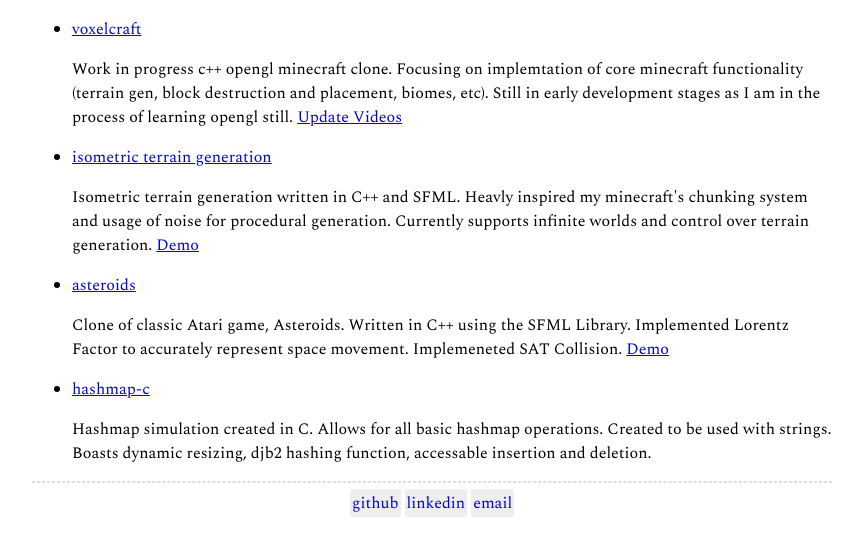
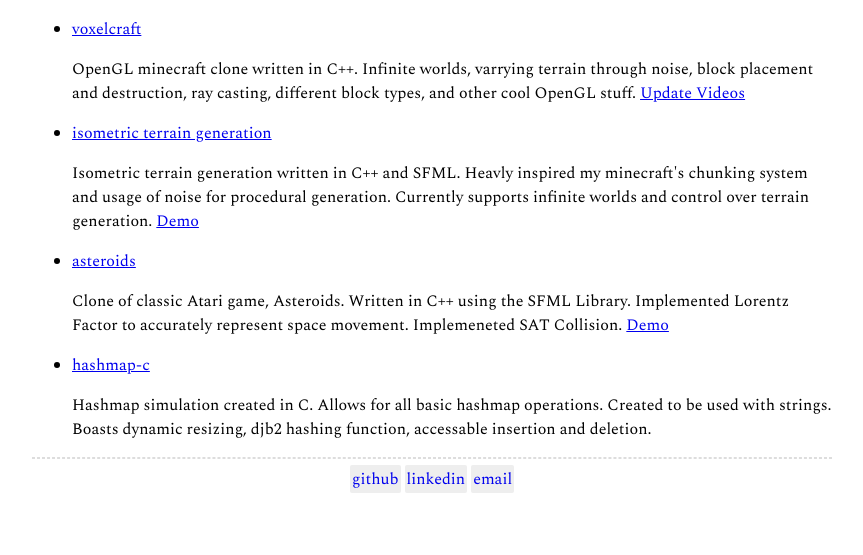
Before and after one commit to 1stub/anthonyarnold.xyz, a plain HTML site: page projects/projects.html in a window 1280 px wide. Shown: the part 133-688 px from the top of the page, without its empty margins (208-1071 px from the left). Drawn offline with nearby package versions, Linux system fonts and the light colour scheme.

Commit message:
voxcelcraft update

```diff
--- a/projects/projects.html
+++ b/projects/projects.html
@@ -21,7 +21,8 @@
     <h2>Projects</h2>
       <ul>
         <li><a href = "https://github.com/1stub/voxelcraft">voxelcraft</a>
-          <p>Work in progress c++ opengl minecraft clone. Focusing on implemtation of core minecraft functionality (terrain gen, block destruction and placement, biomes, etc). Still in early development stages as I am in the process of learning opengl still. <a href = "https://youtube.com/playlist?list=PLfEnU-X5ohtoXwklDUUBoKHgbb59GLiMx&si=wTWv2is9TbLXuBqb" > Update Videos</a></p>
+          <p>OpenGL minecraft clone written in C++. Infinite worlds, varrying terrain through noise, block placement and destruction, ray casting, different block types, and other cool OpenGL stuff. <a href = "https://youtube.com/playlist?list=PLfEnU-X5ohtoXwklDUUBoKHgbb59GLiMx&si=wTWv2is9TbLXuBqb" > Update Videos</a></p>
+
         <li><a href = "https://github.com/1stub/isometric">isometric terrain generation</a>
           <p>Isometric terrain generation written in C++ and SFML. Heavly inspired my minecraft's chunking system and usage of noise for procedural generation. Currently supports infinite worlds and control over terrain generation. <a href = "https://youtu.be/5Qe1oXeSMTU?si=jlU5aD-bRbgzidMc">Demo</a></p>
         <li><a href = "https://github.com/1stub/asteroids">asteroids</a></li>
```
